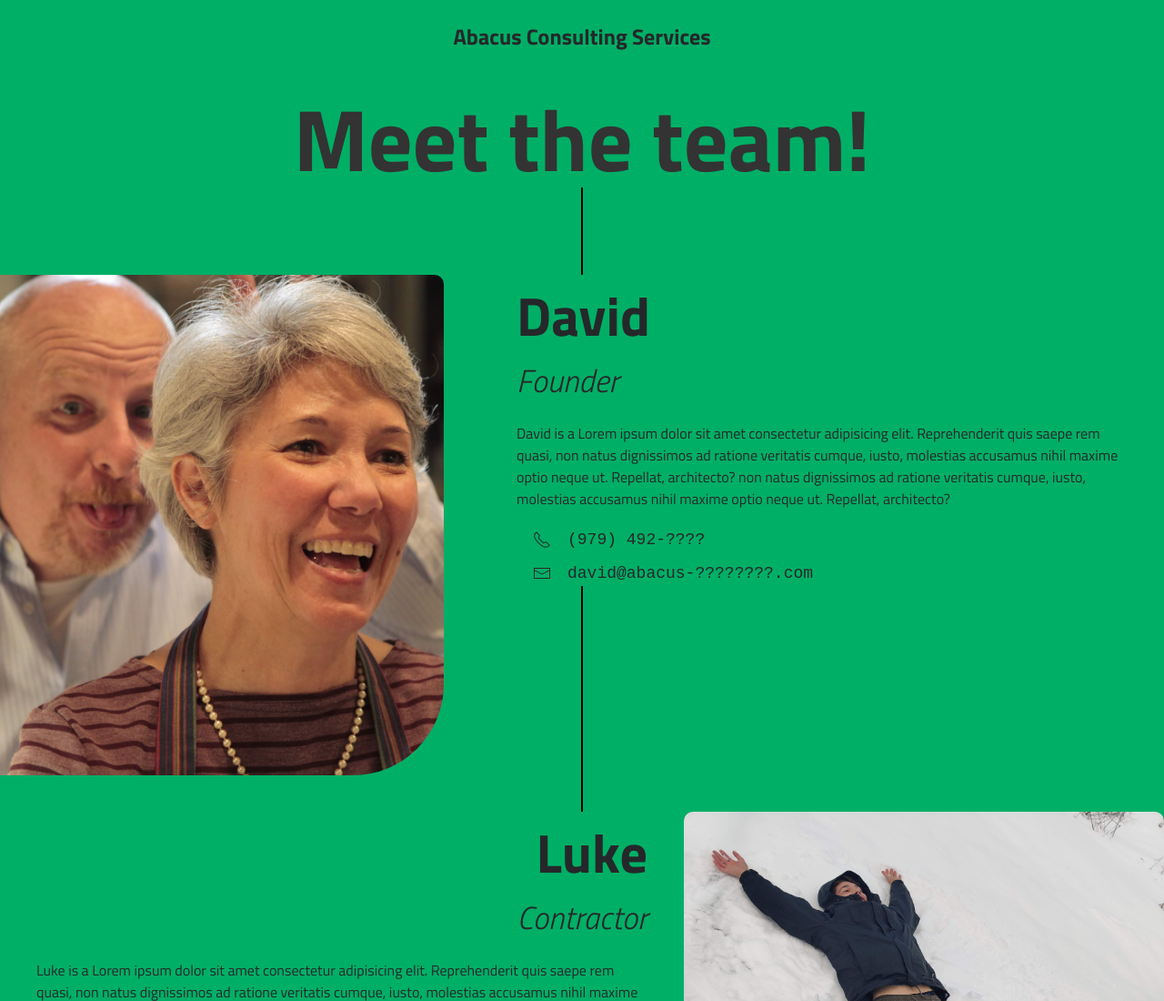
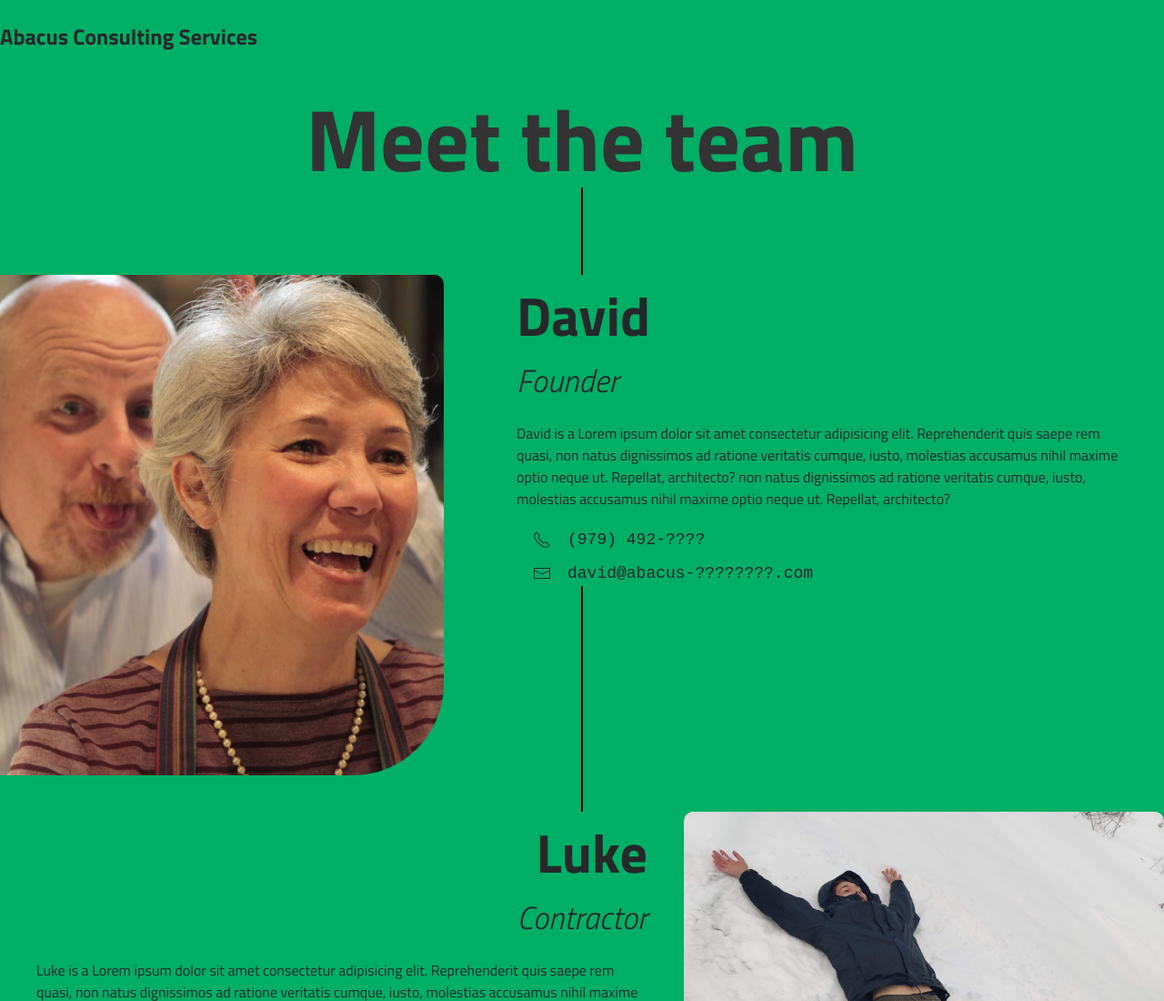
Before and after one commit to llamicron/abacus-consultants.com, a plain HTML site: page index.html in a window 1280 px wide. Shown: the top 1100 px of the page at 91% size. Drawn offline with nearby package versions, Linux system fonts and the light colour scheme.

Commit message:
Moves ACS back to left in nav bar

```diff
--- a/index.html
+++ b/index.html
@@ -8,7 +8,7 @@
     <body>
         <!-- Navbar -->
         <nav id="navbar" class="uk-navbar-container uk-margin" uk-navbar>
-            <div class="uk-navbar-center uk-light">
+            <div class="uk-navbar-left uk-light">
 
                 <a class="uk-navbar-item uk-logo" href="#">Abacus Consulting Services</a>
 
@@ -31,7 +31,7 @@
         <div class="people-container">
 
             <!-- Meet the team heading -->
-            <h1 id="meetTheTeam" class="uk-heading-large cover-leader uk-dark uk-text-center">Meet the team!</h1>
+            <h1 id="meetTheTeam" class="uk-heading-large cover-leader uk-dark uk-text-center">Meet the team</h1>
 
             <!-- David -->
             <div class="uk-grid uk-child-width-expand@m" uk-grid>
```
